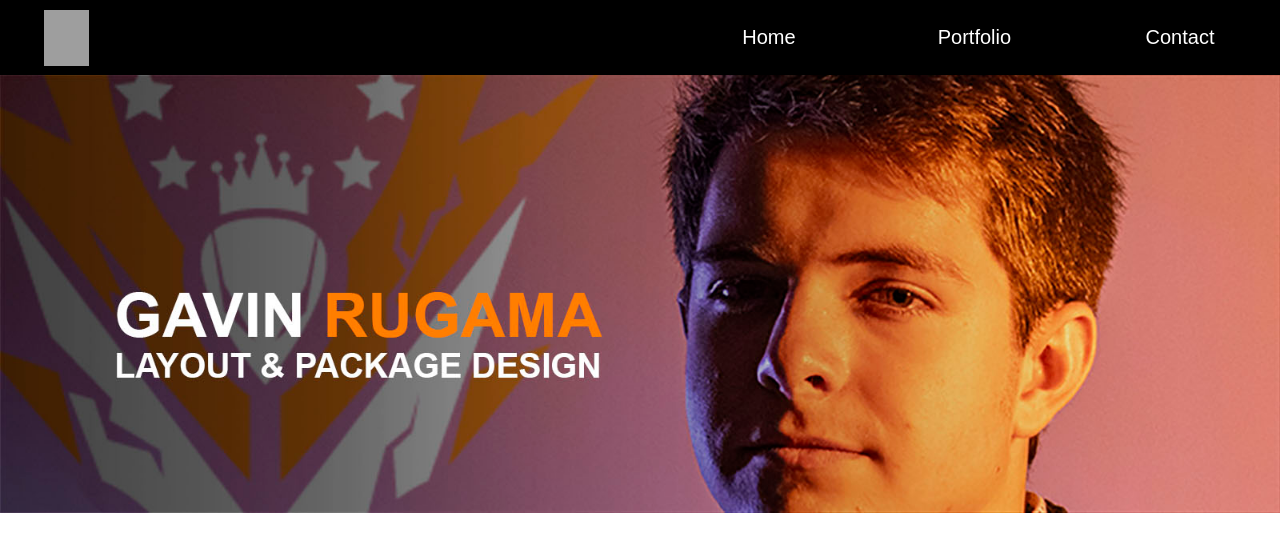
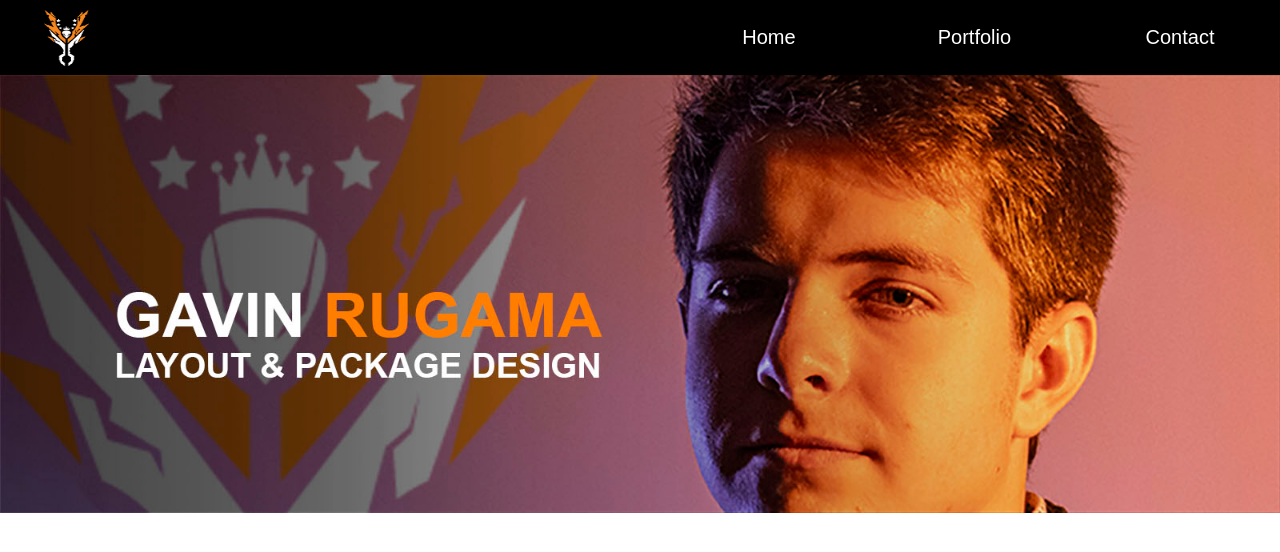
Before and after one commit to strikeforce52/Portfolio-Home-Page, a Jekyll site: the page built from index.html, in a window 1280 px wide. Shown: the top 552 px of the page. Built offline with Jekyll 4.4.1, drawn with Linux system fonts in a browser that asks for light colours; nearby versions of some CDN libraries.

Commit message:
Update nav.html

```diff
--- a/_includes/nav.html
+++ b/_includes/nav.html
@@ -1,6 +1,6 @@
 <header>
   <span class="logo-spacer">
-  <img class="logo" src="{{ site.url }}assets/img/my_logo3.png">
+  <img class="logo" src="{{ site.url }}assets/img/my _logo3.png">
   </span>
   <nav id="dsk-nav">
     <ul>
```
